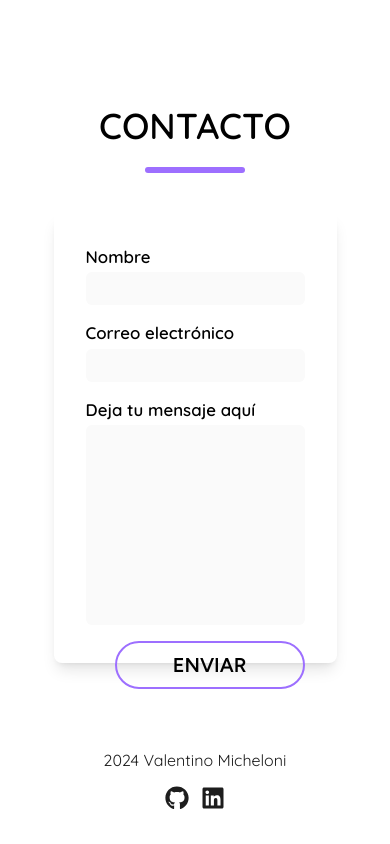
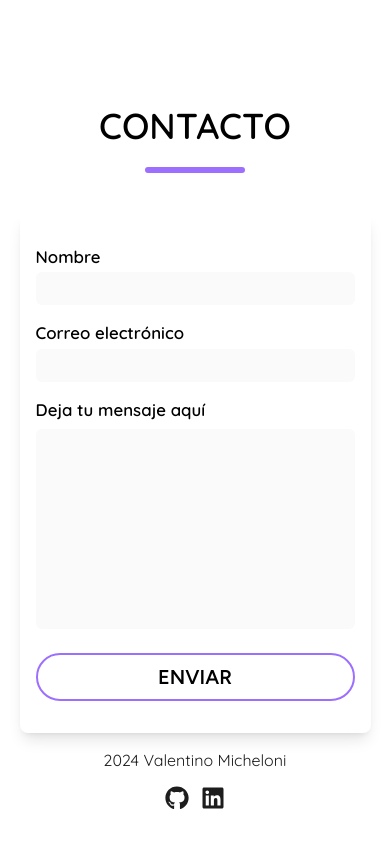
Before and after one commit to upon-X/portfolio-r, a React (Vite) app: page / in a window 390 px wide. Shown: the part 5216-6060 px from the top of the page. Built offline with nearby package versions, Linux system fonts and the light colour scheme.

Commit message:
responsive contact

```diff
--- a/src/components/Contact/ContactForm.tsx
+++ b/src/components/Contact/ContactForm.tsx
@@ -47,8 +47,12 @@ export const ContactForm = () => {
     <form
       id="form"
       onSubmit={handleSubmit}
-      className={`flex flex-col items-end gap-4 h-[450px] text-xl rounded-lg shadow-lg p-8
+      className={`flex flex-col items-end gap-4 2xl:h-[450px] text-xl rounded-lg shadow-lg p-8
       2xl:w-[800px] 2xl:grid 2xl:grid-cols-2 2xl:grid-row-3
+      xl:w-[700px] xl:grid xl:grid-cols-2 xl:grid-row-3
+      lg:w-[500px]
+      md:w-[400px]
+      sm:w-[90vw] sm:px-4
       ${theme === "light" ? "" : "bg-[#2c2c2c]"}
       `}
     >
@@ -80,10 +84,9 @@ export const ContactForm = () => {
           onChange={(e) => setEmail(e.target.value)}
           maxLength={100}
           required
-          pattern="[a-zA-Z0-9._%+-]+@[a-zA-Z0-9.-]+\.[a-zA-Z]{2,}"
         />
       </label>
-      <label className="flex flex-col gap-1 w-full 2xl:col-span-2">
+      <label className="flex flex-col gap-2 w-full 2xl:col-span-2 xl:col-span-2">
         {content?.contact[language].form.message}
         <textarea
           className={`text-lg rounded-md min-h-[200px] max-h-[200px] outline-purple focus:outline-purple p-2 resize-none
@@ -98,10 +101,10 @@ export const ContactForm = () => {
           required
         />
       </label>
-      <div className=" flex justify-center col-start-2 ">
+      <div className=" flex justify-center 2xl:col-start-2 xl:col-start-2 w-full sm:mt-2">
         <button
           type="submit"
-          className="px-14 py-2 uppercase font-figtreeFF font-semibold transition-all 2xl:w-full outline-purple
+          className="px-14 py-2 uppercase font-figtreeFF font-semibold transition-all 2xl:w-full w-full outline-purple
           active:scale-95
           border-2 border-purple rounded-full hover:bg-purple hover:text-white
         "
```
